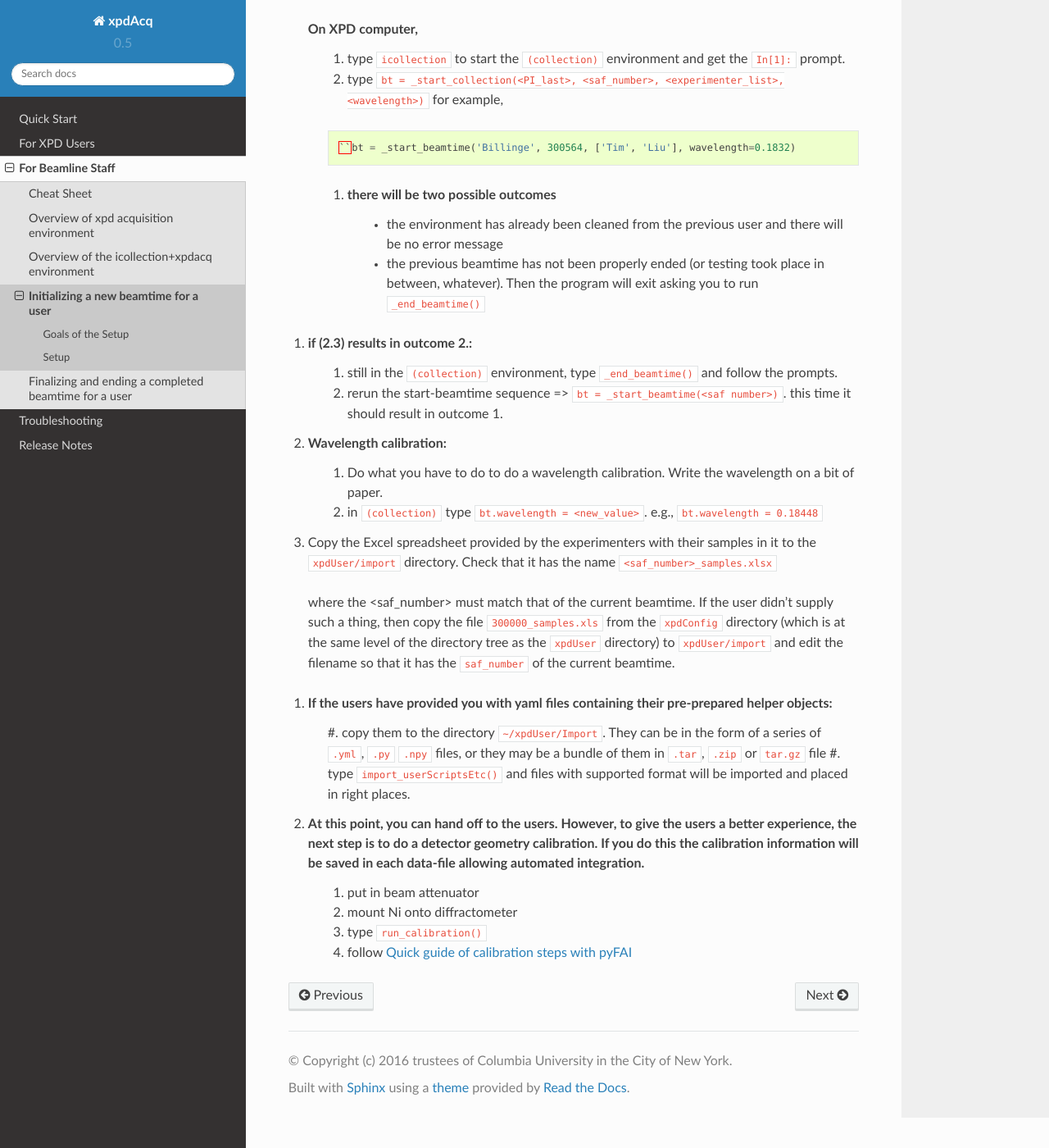
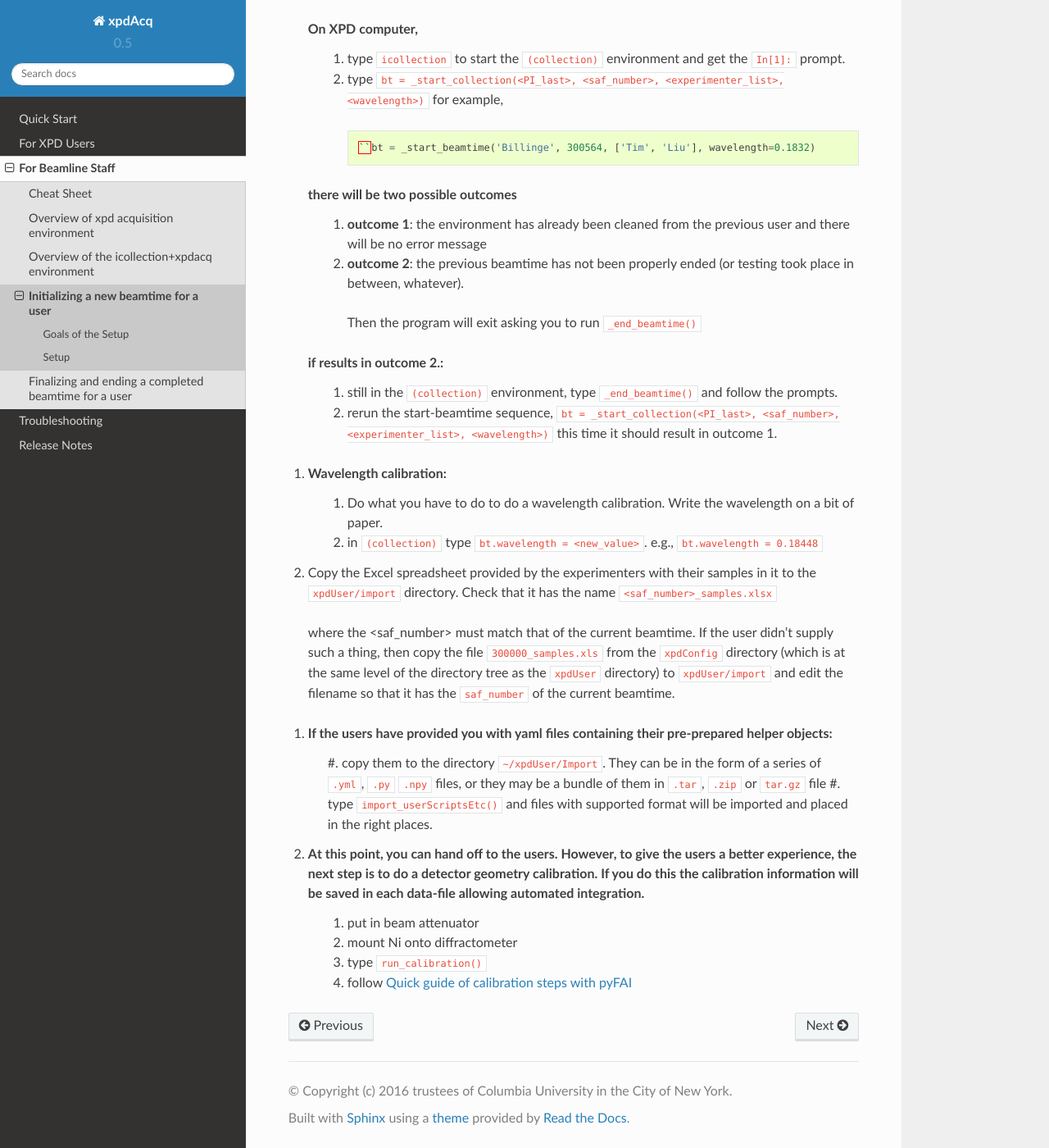
Before and after one commit to xpdAcq/xpdAcq, a Sphinx documentation site: the page built from doc/sb_newBeamtime.rst, in a window 1280 px wide and 1400 px high, scrolled down 416 px. Shown: the whole window at 82% size. Built offline with Sphinx 7.4.7 and the Read the Docs theme 2.0.0, drawn with Linux system fonts in a browser that asks for light colours.

Commit message:
DOC: Max edit, plus Tim finetune sphinx syntax

```diff
--- a/doc/sb_newBeamtime.rst
+++ b/doc/sb_newBeamtime.rst
@@ -20,17 +20,19 @@ Setup
     #. type ``icollection`` to start the ``(collection)`` environment and get the ``In[1]:`` prompt.
     #. type ``bt = _start_collection(<PI_last>, <saf_number>, <experimenter_list>, <wavelength>)`` for example,
 
-    .. code-block:: python
+      .. code-block:: python
 
-         ``bt = _start_beamtime('Billinge', 300564, ['Tim', 'Liu'], wavelength=0.1832)
+        ``bt = _start_beamtime('Billinge', 300564, ['Tim', 'Liu'], wavelength=0.1832)
 
-    #. there will be two possible outcomes
-        * the environment has already been cleaned from the previous user and there will be no error message
-        * the previous beamtime has not been properly ended (or testing took place in between, whatever).  Then the program will exit asking you to run ``_end_beamtime()``
+  there will be two possible outcomes
+    #. **outcome 1**: the environment has already been cleaned from the previous user and there will be no error message
 
-#. **if (2.3) results in outcome 2.:**
+    #. **outcome 2**: the previous beamtime has not been properly ended (or testing took place in between, whatever).
+      Then the program will exit asking you to run ``_end_beamtime()``
+
+  **if results in outcome 2.:**
     #. still in the ``(collection)`` environment, type ``_end_beamtime()`` and follow the prompts.
-    #. rerun the start-beamtime sequence => ``bt = _start_beamtime(<saf number>)``.  this time it should result in outcome 1.
+    #. rerun the start-beamtime sequence, ``bt = _start_collection(<PI_last>, <saf_number>, <experimenter_list>, <wavelength>)``  this time it should result in outcome 1.
 
 #. **Wavelength calibration:**
     #. Do what you have to do to do a wavelength calibration. Write the wavelength on a bit of paper.
@@ -43,7 +45,7 @@ Setup
 #. If the users have provided you with yaml files containing their pre-prepared helper objects:
       #. copy them to the directory ``~/xpdUser/Import``.  They can be in the form of a series of ``.yml``, ``.py`` ``.npy`` files,
       or they may be a bundle of them in ``.tar``, ``.zip`` or ``tar.gz`` file
-      #. type ``import_userScriptsEtc()`` and files with supported format will be imported and placed in right places.
+      #. type ``import_userScriptsEtc()`` and files with supported format will be imported and placed in the right places.
 
 #. At this point, you can hand off to the users.  However, to give the users a better experience, the next step is to do a detector geometry calibration.  If you do this the calibration information will be saved in each data-file allowing automated integration.
       #. put in beam attenuator
--- a/doc/usb_GlobalOptions.rst
+++ b/doc/usb_GlobalOptions.rst
@@ -24,7 +24,7 @@ Possible scenarios
       glbl.dk_window = 0.001 # dark window is 0.001 min = 0.06 secs
 
 
-    **Want a 0.2 exposure time per frame instead of 0.1s:**
+    **Want a 0.2s exposure time per frame instead of 0.1s:**
 
     .. code-block:: python
 
```
Also changed, not shown: doc/troubleshooting.rst (+23 -8 lines).
